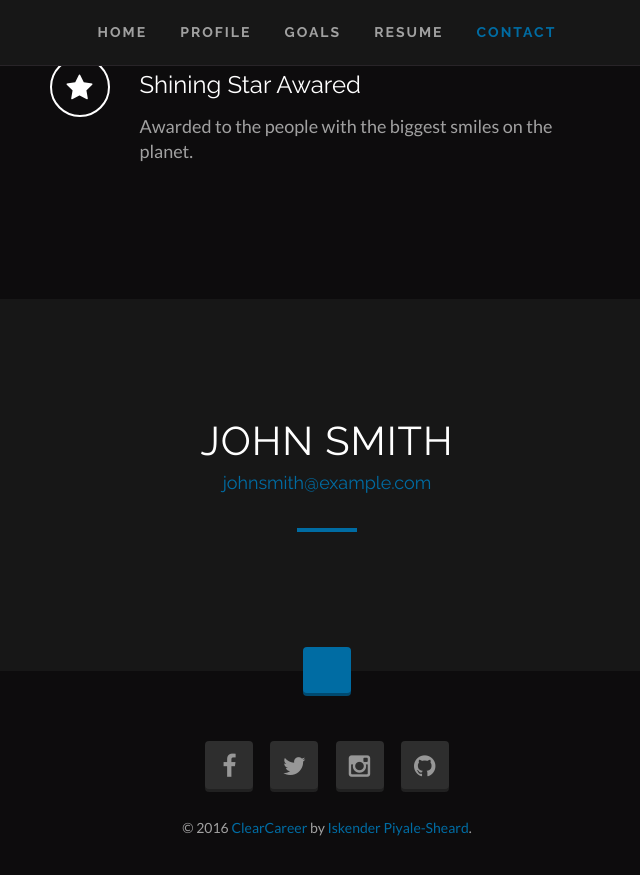
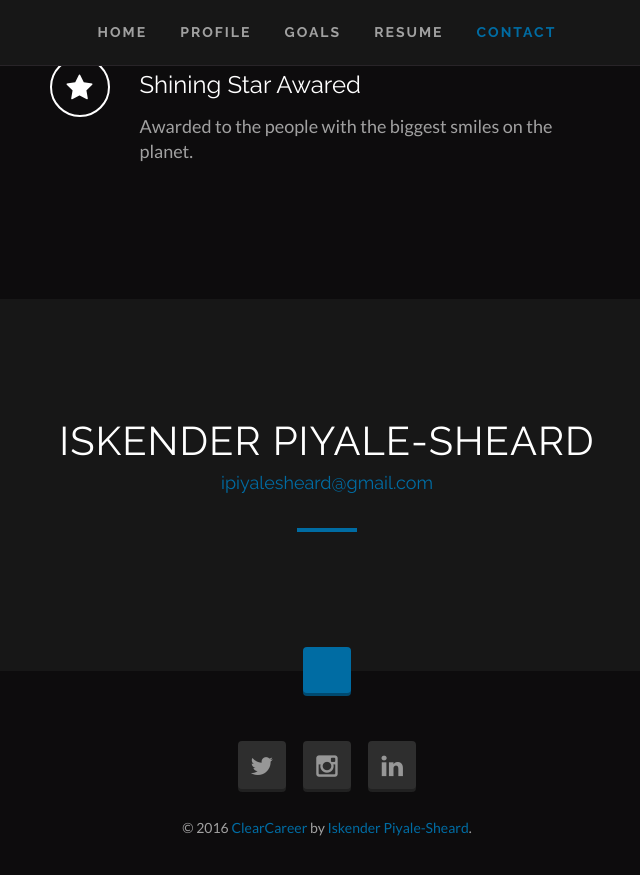
Before and after one commit to clearcareer/IskenderResume, a Jekyll site: the page built from index.html, in a window 1280 px wide and 900 px high, scrolled down 4345 px. Shown: the top 875 px of the window, without its empty margins (313-953 px from the left). Built offline with Jekyll 4.4.1, drawn with Linux system fonts in a browser that asks for light colours; some web fonts are replaced.

Commit message:
Updated '/index.html' via CloudCannon

```diff
--- a/index.html
+++ b/index.html
@@ -59,18 +59,15 @@
     description: Awarded to the people with the biggest smiles on the planet.
     icon: star
 social_icons:
-  - name: Facebook
-    link: ''
-    icon: facebook
   - name: Twitter
-    link: ''
+    link: 'http://www.twitter.com/izzydoesizzy'
     icon: twitter
   - name: Instagram
-    link: ''
+    link: 'http://www.instagram.com/izzydoesizzy'
     icon: instagram
-  - name: Github
-    link: ''
-    icon: github
+  - name: LinkedIn
+    link: 'https://ca.linkedin.com/in/ipiyale'
+    icon: linkedin
 ---
 
 
@@ -565,9 +562,9 @@
 
                             <!-- //.speech-bubble -->
 
-                            <h2 class="editable">{{page.full_name}}</h2>
+                            <h2 class="editable">Iskender piyale-sheard</h2>
 
-                            <h4 class="text-grey editable"><a href="mailto:{{ page.email }}">{{page.email}}</a></h4>
+                            <h4 class="text-grey editable"><a href="javascript:void(location.href='mailto:'+String.fromCharCode(105,112,105,121,97,108,101,115,104,101,97,114,100,64,103,109,97,105,108,46,99,111,109)+'?subject=Resume%20Site%20Request&amp;body=Hi%20Izzy%2C%0A%0ALoved%20your%20site%2C%20I%20would%20love%20to%20have%20a%20clone%20of%20it%20for%20myself!%20Thanks!')">ipiyalesheard@gmail.com</a></h4>
 
                             <span class="divider center"></span>
                         </div>
```
